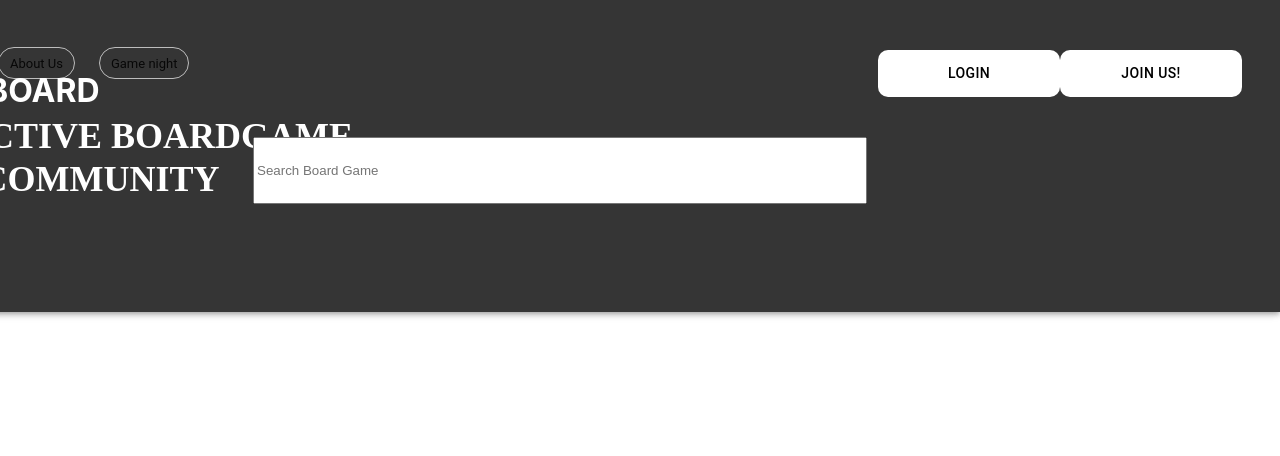
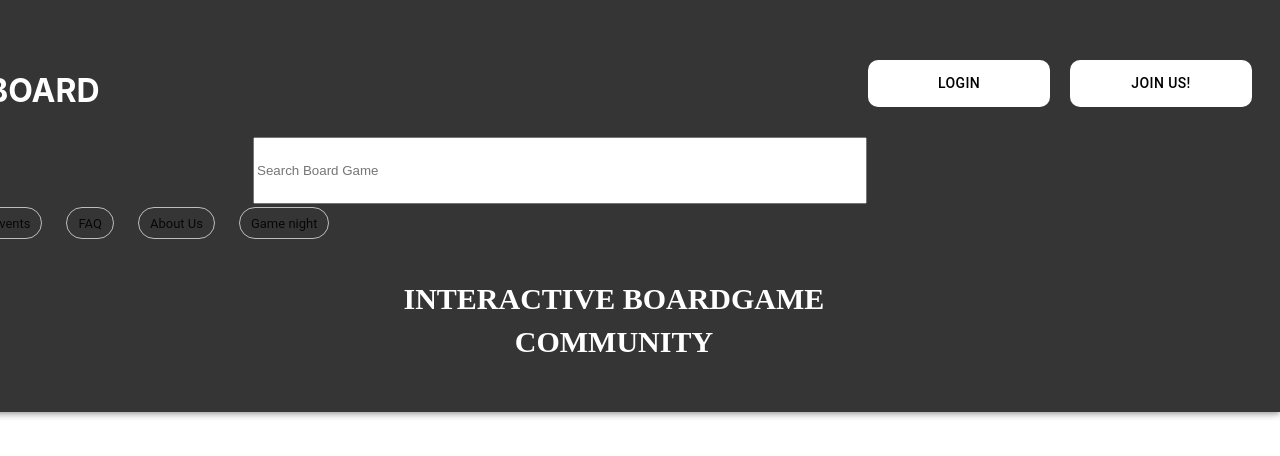
Before and after one commit to idiglove/oku-no-kumo-fe, a Next.js app in the folder project_app/: page /HomePage in a window 1280 px wide. Shown: the top 456 px of the page. Built offline with nearby package versions, Linux system fonts and the light colour scheme.

Commit message:
adding more to the layout

```diff
--- a/project_app/components/Footer.js
+++ b/project_app/components/Footer.js
@@ -3,6 +3,8 @@ import Paper from "@mui/material/Paper";
 import MenuList from "@mui/material/MenuList";
 import MenuItem from "@mui/material/MenuItem";
 import ListItemText from "@mui/material/ListItemText";
+import Card from "@mui/material/Card";
+import Image from "next/image";
 
 export default function Footer() {
   return (
@@ -18,6 +20,9 @@ export default function Footer() {
           <ListItemText inset>Double</ListItemText>
         </MenuItem>
       </MenuList>
+      <Card>
+        <Image src="/Vector.jpg" width={520} height={280} />
+      </Card>
     </Paper>
   );
 }
--- a/project_app/components/Header.js
+++ b/project_app/components/Header.js
@@ -1,14 +1,17 @@
 import React from "react";
 import AppBar from "@mui/material/AppBar";
+import Image from "next/image";
 import styled from "styled-components";
 import Button from "@mui/material/Button";
 import Chip from "@mui/material/Chip";
 import Stack from "@mui/material/Stack";
+import Card from "@mui/material/Card";
 
 function Header() {
   return (
+    <>
       <AppBar
-      style={{ height: "312px", backgroundColor: "#353535", width: "1440px" }}
+        style={{ height: "412px", backgroundColor: "#353535", width: "1440px" }}
       >
         <Container maxWidth="xl">
           <h1 className="u-text--center">AIN'T BOARD</h1>
@@ -16,19 +19,27 @@ function Header() {
             <Button>Login</Button>
             <Button>Join Us!</Button>
             <input placeholder="Search Board Game" />
-          <div>
-            <Stack direction="row" spacing={3}>
+            <Stack
+              direction="row"
+              spacing={3}
+              style={{ padding: "140px", borderRadius: "100px" }}
+            >
               <Chip label="Events" variant="outlined" />
               <Chip label="FAQ" variant="outlined" />
               <Chip label="About Us" variant="outlined" />
               <Chip label="Game night" variant="outlined" />
+
+              <div>
+                <h3>Interactive BoardGame Community</h3>
+              </div>
             </Stack>
-          </div>
-
-          <h3>Interactive BoardGame Community</h3>
           </section>
         </Container>
       </AppBar>
+      <Card>
+        <Image src="/Vector.jpg" width={520} height={280} alt="image" />
+      </Card>
+    </>
   );
 }
 
@@ -40,6 +51,12 @@ const Container = styled.div`
     left: 50px;
     top: 50px;
     color: white;
+  }
+  .chip {
+    padding-left: 180px;
+    height: 44px;
+    border-radius: 50px;
+    left: 387px;
   }
   section {
     color: white;
@@ -57,6 +74,7 @@ const Container = styled.div`
   }
   Button {
     width: 182px;
+    margin: 10px;
     height: 47px;
     left: 500px;
     top: 50px;
@@ -77,28 +95,29 @@ const Container = styled.div`
   }
 
   Stack {
-    box-sizing: border-box
+    box-sizing: border-box;
     position: absolute;
     width: 124px;
-    height: 44px;
+    height: 34px;
     left: 387px;
-    top: 217px;
+    top: 100px;
+
     border: 2px solid #ffffff;
-    border-radius: 10px;
   }
-  h3{
+  h3 {
+    padding: 40px;
     width: 521px;
     height: 86px;
     left: 486px;
-top: 368px;
-font-family: 'Rubik';
+    top: 300px;
+    font-family: "Rubik";
     font-style: normal;
     font-weight: 700;
-font-size: 36px;
+    font-size: 30px;
     line-height: 43px;
     text-align: center;
     text-transform: uppercase;
-color: #FFFFFF;
+    color: #ffffff;
   }
 `;
 
```
Also changed, not shown: project_app/public/Vector.jpg (added). Lines whose indentation alone changed are shown as unchanged.
